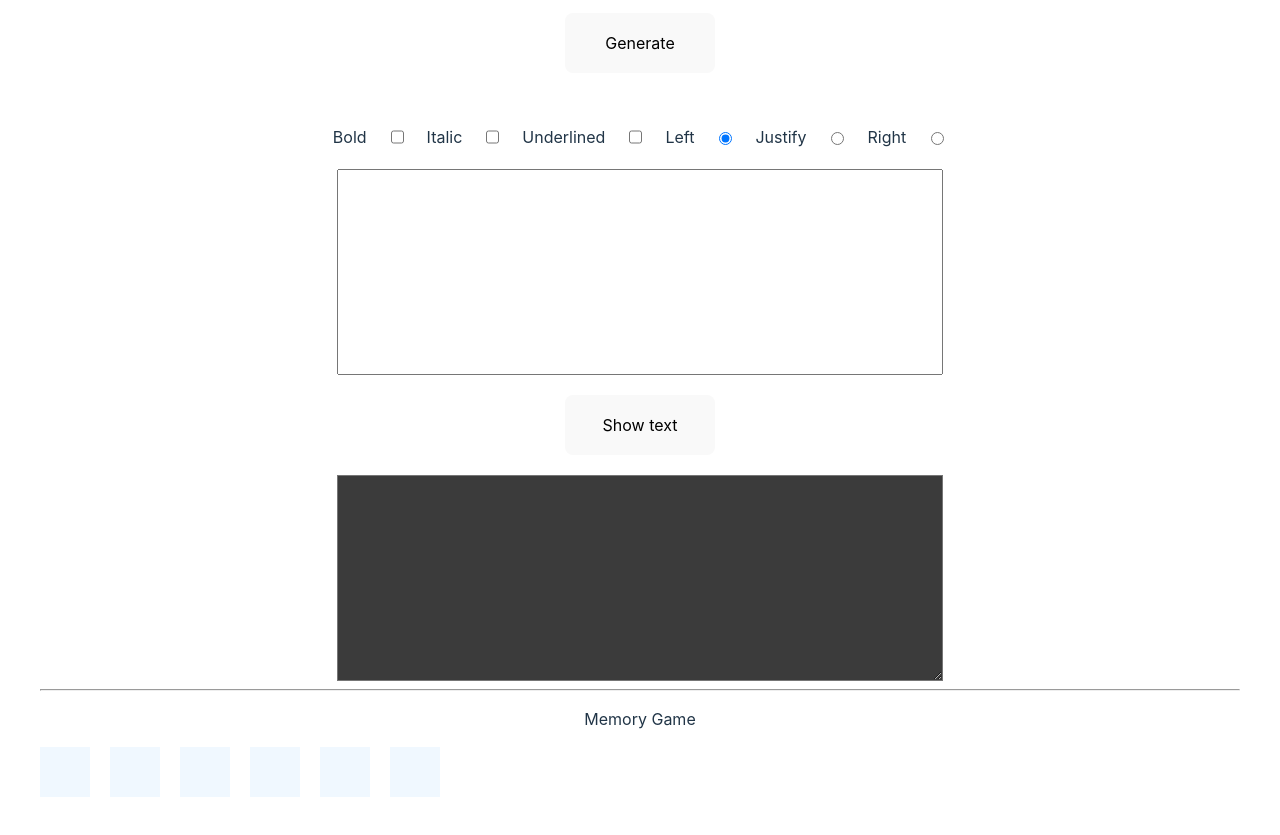
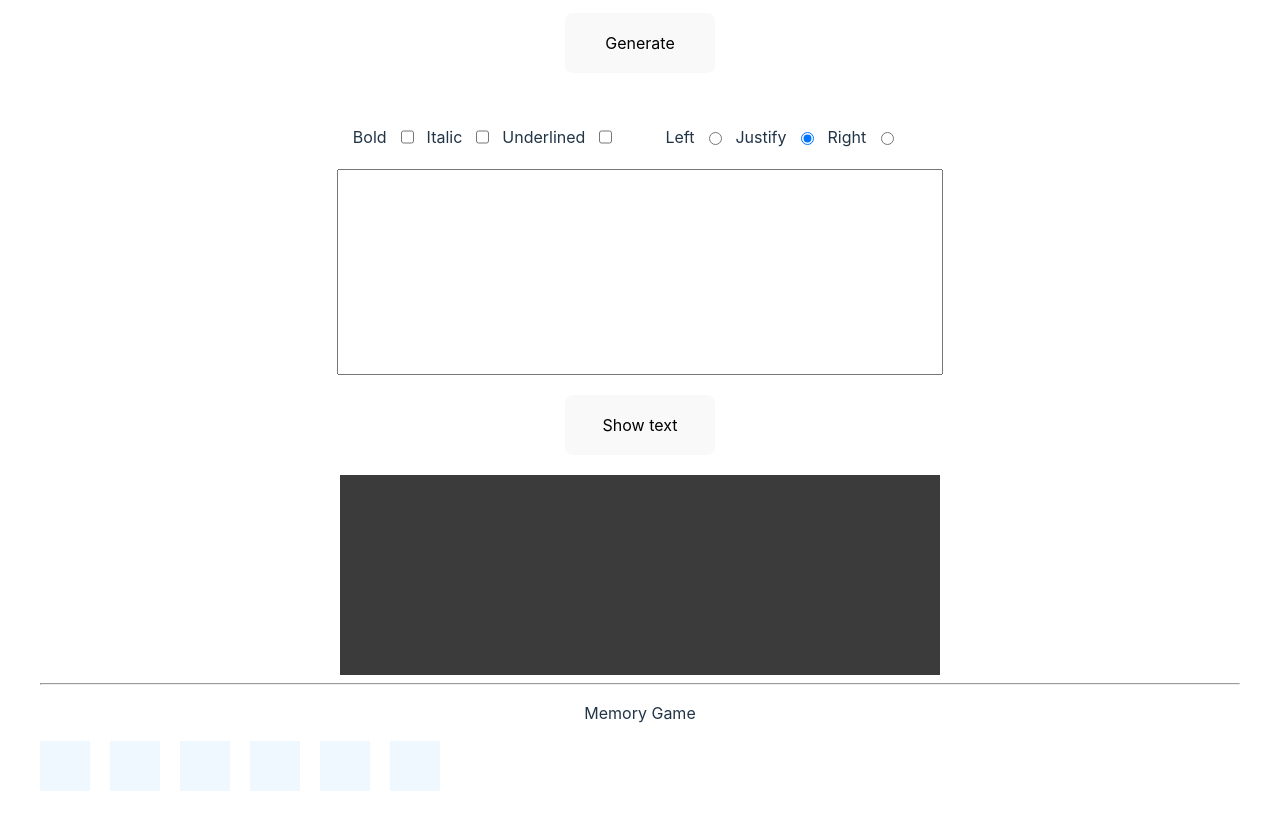
Before and after one commit to anderq0/web36vue, a Vue app: page / in a window 1280 px wide. Shown: the part 880-1715 px from the top of the page. Built offline with nearby package versions, Linux system fonts and the light colour scheme.

Commit message:
12092024

```diff
--- a/src/App.vue
+++ b/src/App.vue
@@ -28,27 +28,30 @@
 
   <div class="fontManager flex fdc jcc aic">
     <div class="chooseAnswer flex">
+      <div class="rovniedivi">
         <label for="checkboxBold">Bold</label>
         <input v-model="boldModel" type="checkbox" />
         <label for="checkboxItalic">Italic</label>
         <input v-model="italicsModel" type="checkbox" />
         <label for="checkboxUnderlined">Underlined</label>
         <input v-model="underlinedModel" type="checkbox" />
+      </div>
 
+      <div class="rovniedivi">
         <label for="radioLeft">Left</label>
         <input
-        checked
           name="checkboxes"
           id="left"
-        value="justify-content:flex-start;"
+          value="text-align: start;"
           v-model="radioModel"
           type="radio"
         />
         <label for="radioJustify">Justify</label>
         <input
+          checked
           name="checkboxes"
           id="justify"
-        value="justify-content: center;"
+          value="text-align: center;"
           v-model="radioModel"
           type="radio"
         />
@@ -56,17 +59,18 @@
         <input
           name="checkboxes"
           id="right"
-        value="justify-content: flex-end;"
+          value="text-align: end;"
           v-model="radioModel"
           type="radio"
         />
       </div>
+    </div>
 
     <textarea v-model="inputTextManagerModel" class="inputTextManager"></textarea>
     <button @click="resTextManager">Show text</button>
-    <textarea readonly class="textManagerResultDiv" :style="stylesRes">{{
-      textManagerResult
-    }}</textarea>
+    <div class="flex">
+      <div class="textManagerResultDiv" :style="stylesRes">{{ textManagerResult }}</div>
+    </div>
   </div>
 
   <!-- <p :style="stylesRes">{{ textManagerResult }}</p> -->
@@ -90,15 +94,12 @@ import TodoElement from "./components/TodoElement.vue";
 import { ref } from "vue";
 
 const radioModel = defineModel("radioLeftModel");
-// const radioModelR=  defineModel('radioLeftModelR')
-// const radioModelJ=  defineModel('radioLeftModelJ')
 const textManagerResult = ref("" as string | undefined);
 const underlinedModel = defineModel("underlinedModel");
 const boldModel = defineModel("boldModel");
 const italicsModel = defineModel("italicsModel");
 const inputTextManagerModel = defineModel<string>("inputTextManagerModel");
 const stylesRes = ref("");
-const direction = ref("");
 const resTextManager = () => {
   textManagerResult.value = inputTextManagerModel.value;
   stylesRes.value = "";
@@ -111,7 +112,8 @@ const resTextManager = () => {
   if (italicsModel.value == true) {
     stylesRes.value += "font-style: italic;";
   }
-  direction.value = radioModel.value;
+  stylesRes.value += radioModel.value;
+  console.log(radioModel.value);
 };
 const random = ref(Math.random());
 
@@ -145,6 +147,11 @@ const todos = ref([
 </script>
 
 <style scoped>
+.rovniedivi {
+  display: flex;
+  gap: 10px;
+  margin-right: 30px;
+}
 .frame {
   background-color: aliceblue;
   width: 50px;
```
Lines whose indentation alone changed are shown as unchanged.
